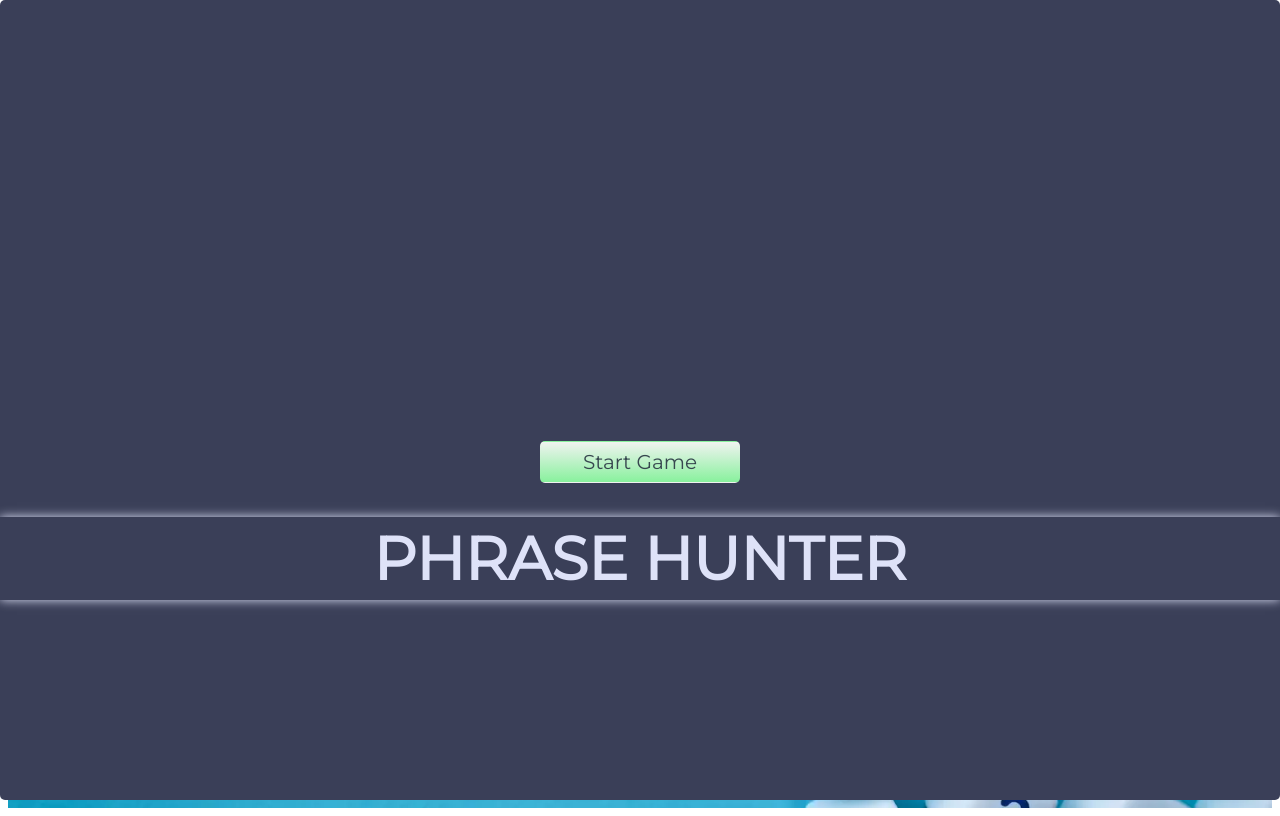
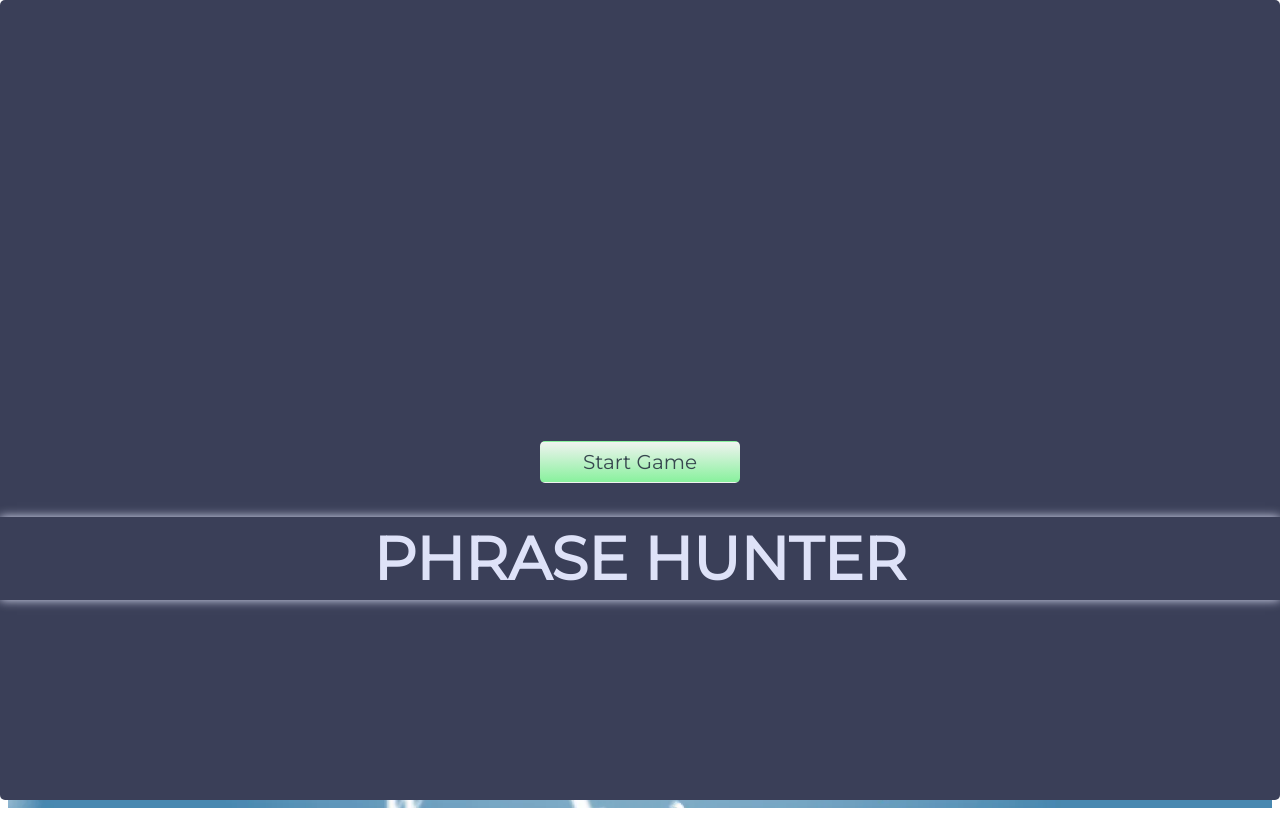
Before and after one commit to ruraliz/Techdegree-project-4, a plain HTML site: page index.html in a window 1280 px wide. Drawn offline with Linux system fonts and the light colour scheme; files whose address does not match are found by name.

Commit message:
updated background color in style.css

```diff
--- a/css/styles.css
+++ b/css/styles.css
@@ -74,7 +74,7 @@ button {
 
 .main-container {
   display: flex;
-  background-image: url('/Users/lrurangwa/Documents/Projects /Techdegree-project-4/images/game2.webp');
+  background-image: url('/Users/lrurangwa/Documents/Projects /Techdegree-project-4/images/game3.webp');
   background-repeat: no-repeat;
   background-size: cover;
   background-position:50% 50%;
```
Also changed, not shown: images/game2.webp (deleted), images/game3.webp (added), 1 other file.
